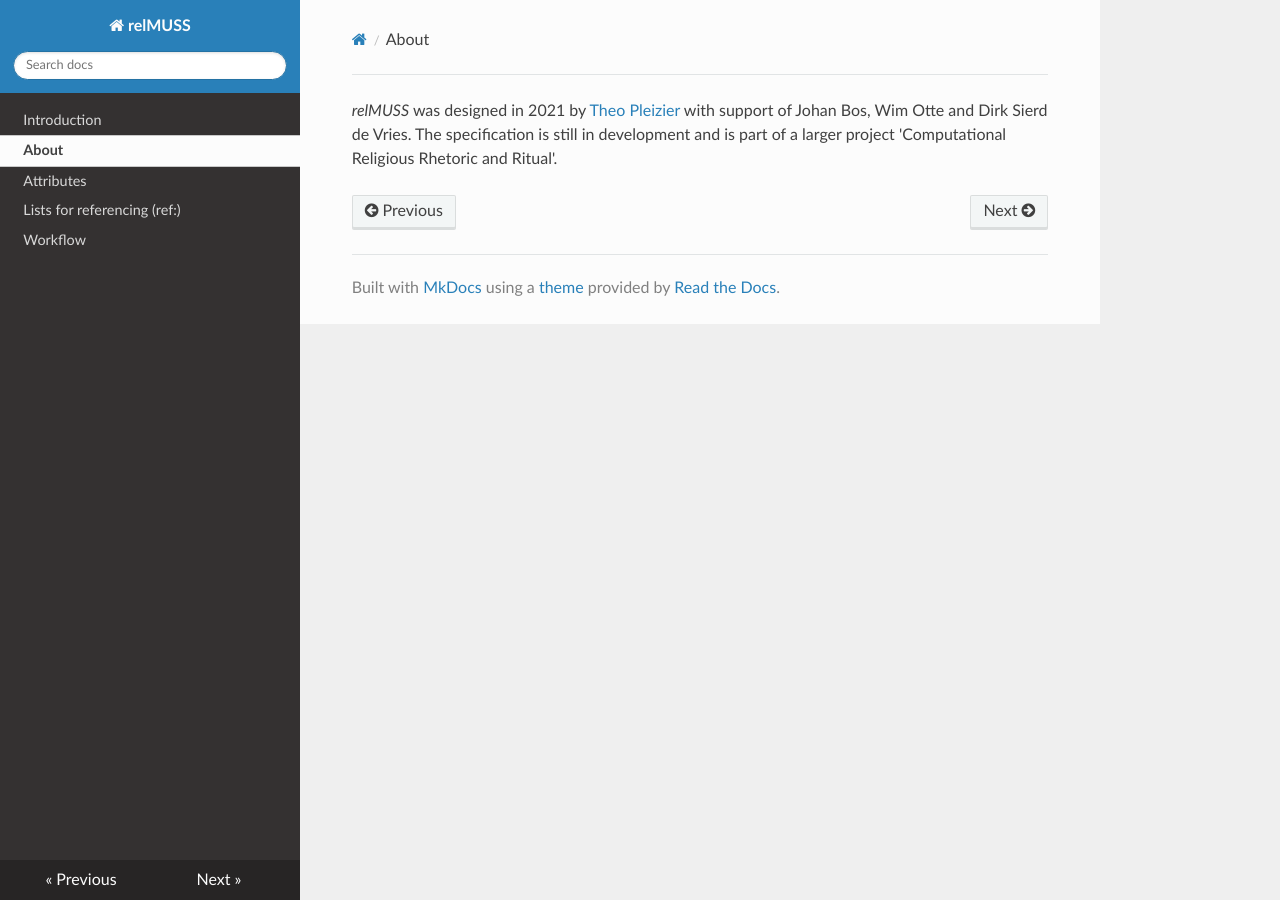
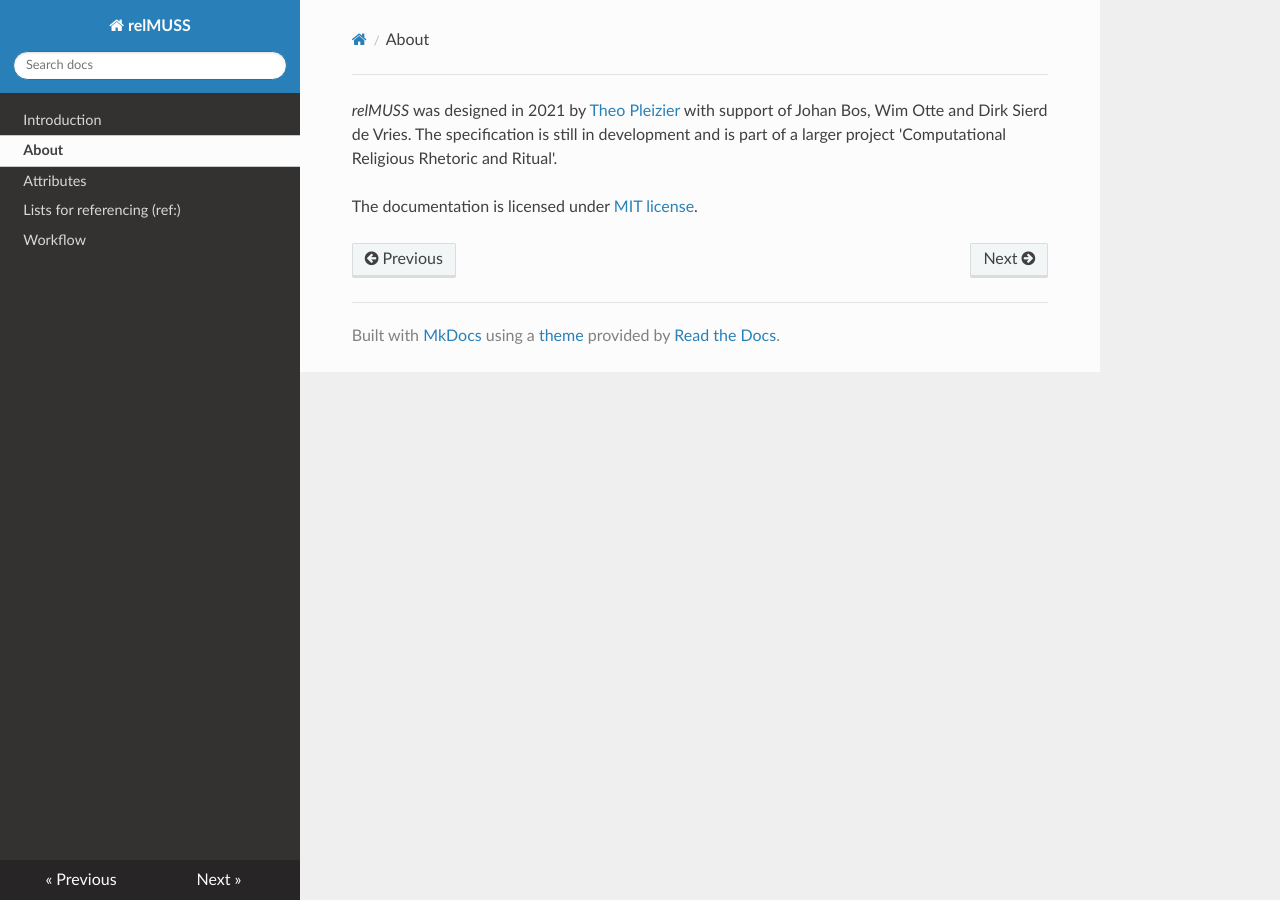
Before and after one commit to ttjpleizier/relmuss-specification, an MkDocs documentation site: the page built from docs/about.md, in a window 1280 px wide. Built offline with MkDocs 1.6.1, drawn with Linux system fonts in a browser that asks for light colours; nearby versions of some CDN libraries.

Commit message:
Update about.md

```diff
--- a/docs/about.md
+++ b/docs/about.md
@@ -1 +1,3 @@
 *relMUSS* was designed in 2021 by [Theo Pleizier](https://theopleizier.nl/en) with support of Johan Bos, Wim Otte and Dirk Sierd de Vries. The specification is still in development and is part of a larger project 'Computational Religious Rhetoric and Ritual'.
+
+The documentation is licensed under [MIT license](https://github.com/ttjpleizier/relmuss-specification/blob/1196f2c9e5655a37905f25a75db5b5484aa4e86f/LICENSE.md).
```
